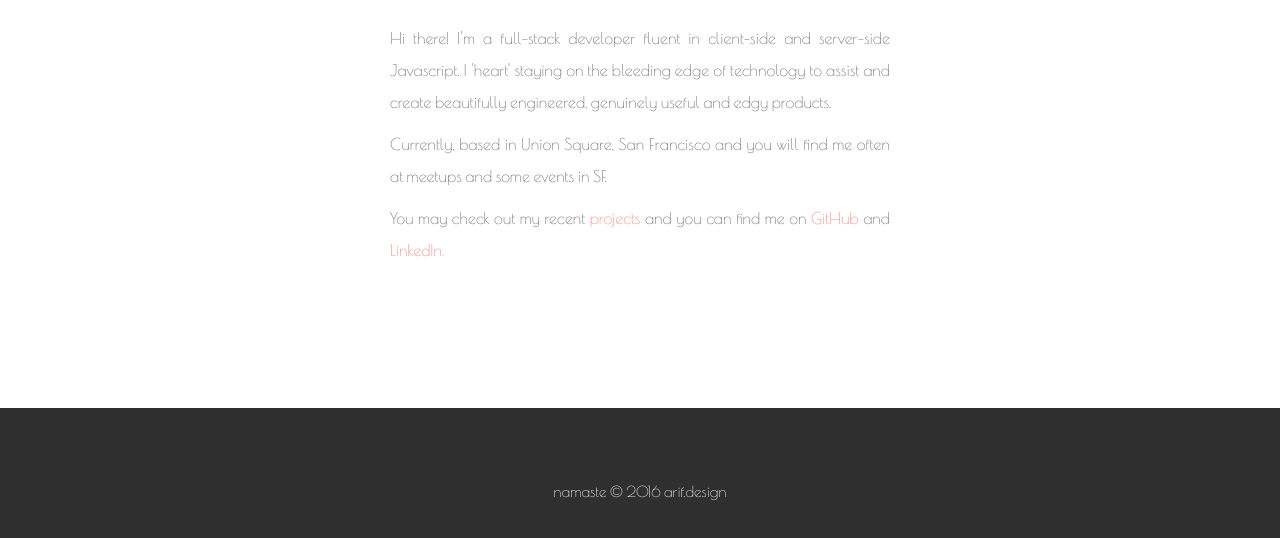
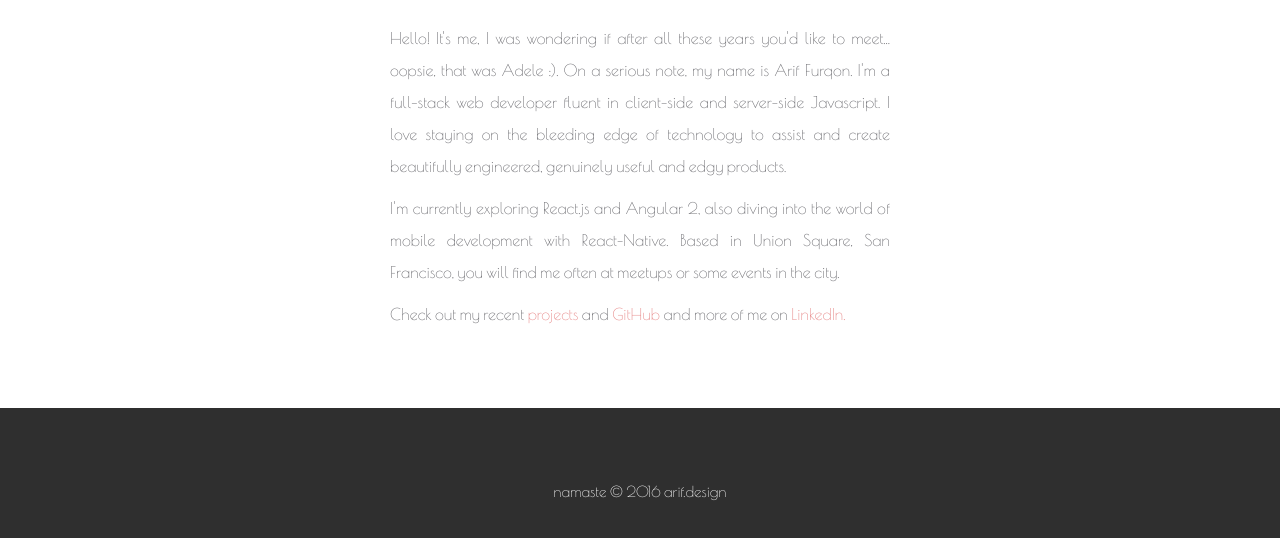
Before and after one commit to ariffurqon/arifdesign, a website: page index.html in a window 1280 px wide. Shown: the part 242-780 px from the top of the page. Drawn offline with nearby package versions, Linux system fonts and the light colour scheme; some packages are replaced by stand-ins of ours.

Commit message:
edit home.html

```diff
--- a/templates/home.html
+++ b/templates/home.html
@@ -7,14 +7,14 @@
         </div>
         <hr>
         <div class="content">
-            <p>Hi there! I'm a full-stack developer fluent in client-side and server-side Javascript. I 'heart' staying on the bleeding edge of technology to assist and create beautifully engineered, genuinely useful and edgy products.</p>
+            <p>Hello! It's me, I was wondering if after all these years you'd like to meet... oopsie, that was Adele :). On a serious note, my name is Arif Furqon. I'm a full-stack web developer fluent in client-side and server-side Javascript. I love staying on the bleeding edge of technology to assist and create beautifully engineered, genuinely useful and edgy products.</p>
 
 
-            <p>Currently, based in Union Square, San Francisco and you will find me often at meetups and some events in SF.</p>
+            <p>I'm currently exploring React.js and Angular 2, also diving into the world of mobile development with React-Native. Based in Union Square, San Francisco, you will find me often at meetups or some events in the city.</p>
 
 
-            <p>You may check out my recent <a href="#/portfolio">projects</a> and you can find me on
-            <a href="https://github.com/ariffurqon" target="_blank">GitHub</a> and
+            <p>Check out my recent <a href="#/portfolio">projects</a> and
+            <a href="https://github.com/ariffurqon" target="_blank">GitHub</a> and more of me on
             <a href="https://www.linkedin.com/in/ariffurqon" target="_blank">LinkedIn.
         </div>
     </div>
```
